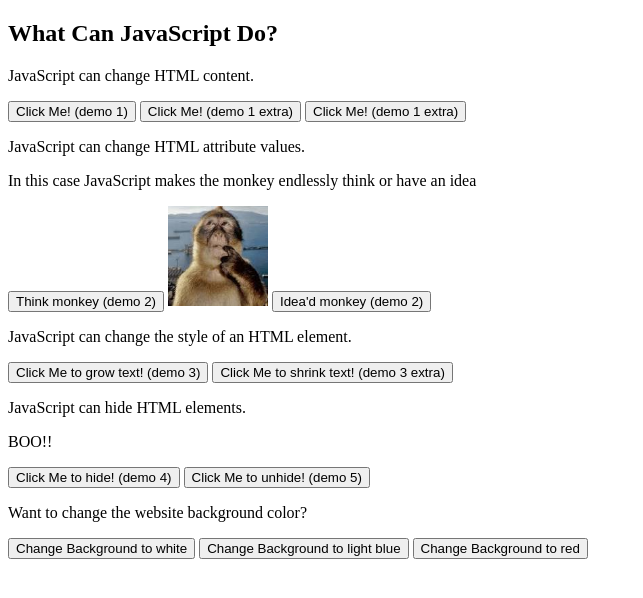
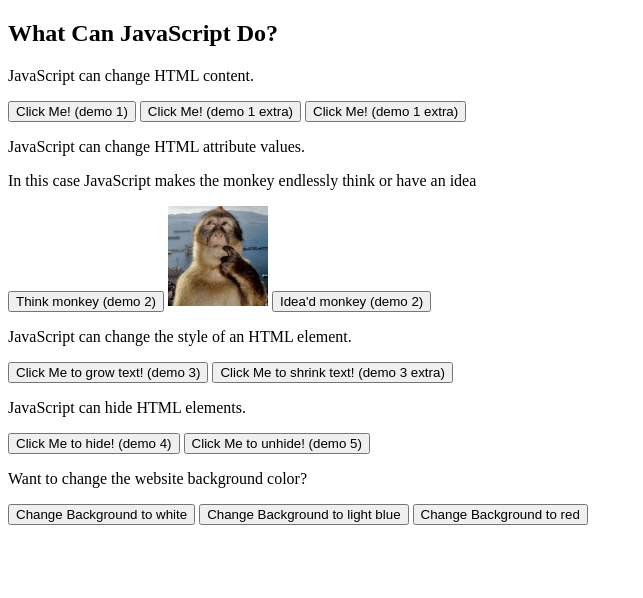
Before and after one commit to LearningSomeCodingLanguages/animation, a plain HTML site: page index.html in a window 1280 px wide. Shown: the whole page, without its empty margins (0-643 px from the left). Drawn offline with Linux system fonts and the light colour scheme.

Commit message:
Update index.html

```diff
--- a/index.html
+++ b/index.html
@@ -28,12 +28,12 @@
 
 <p>JavaScript can hide HTML elements.</p>
 
-<p id="demo2".style.display='none'>BOO!!</p>
+<p id="demo2" style="display: none;">BOO!!</p>
 
 <button type="button" onclick="document.getElementById('demo2').style.display='none'">Click Me to hide! (demo 4)</button>
 <button type="button" onclick="document.getElementById('demo2').style.display='block'">Click Me to unhide! (demo 5)</button>
 
-<p id="demo3">Want to change the website background color?</p>
+<p>Want to change the website background color?</p>
 <button onclick="document.body.style.backgroundColor = 'white';">Change Background to white</button>
 <button onclick="document.body.style.backgroundColor = 'lightblue';">Change Background to light blue</button>
 <button onclick="document.body.style.backgroundColor = 'red';">Change Background to red</button>
```
